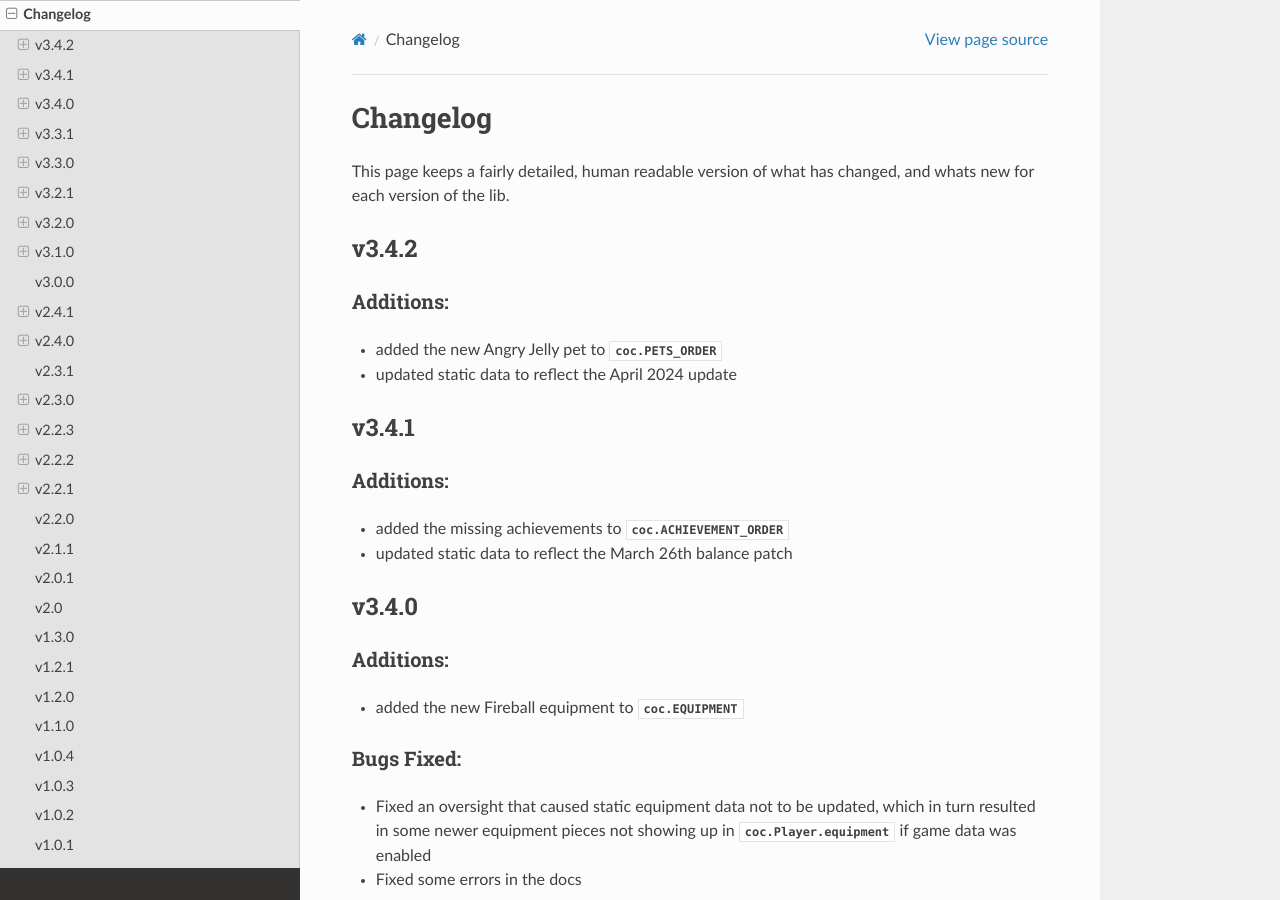
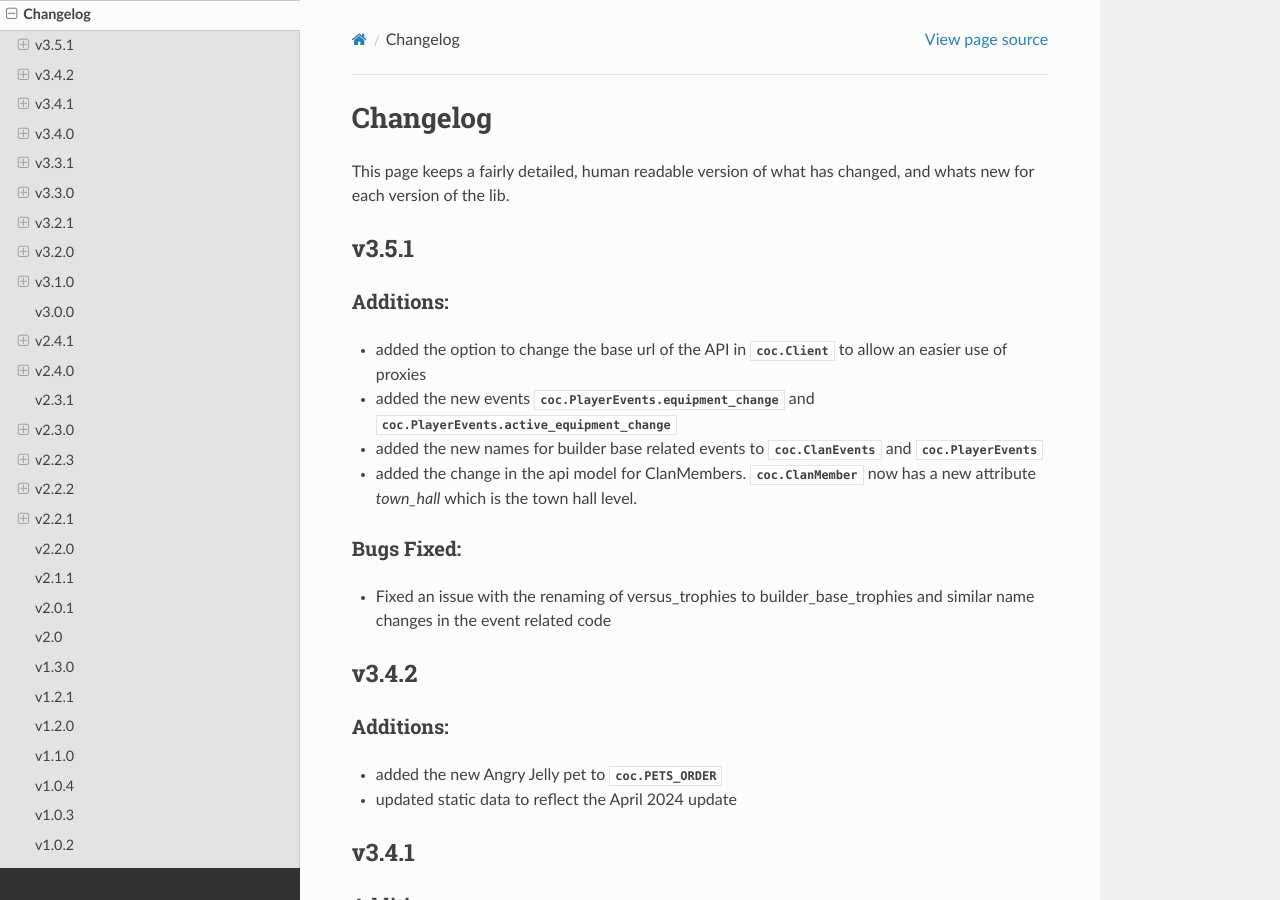
Before and after one commit to mathsman5133/coc.py, a Sphinx documentation site: the page built from docs/miscellaneous/changelog.rst, in a window 1280 px wide and 900 px high. Built offline with Sphinx 7.4.7 and the Read the Docs theme 2.0.0, drawn with Linux system fonts in a browser that asks for light colours.

Commit message:
Update docs

```diff
--- a/docs/advanced/event.rst
+++ b/docs/advanced/event.rst
@@ -91,6 +91,10 @@ To get an event for when a new war start, ie :attr:`ClanWar.preparation_start_ti
 
 .. note::
     The callback function of :func:`WarEvents.new_war` has only one parameter, the new :class:`ClanWar`.
+
+.. note::
+    The callback function of :func:`PlayerEvents.active_equipment_change` has four parameters, the old
+    :class:`Player`, the new :class:`Player`, the :class:`Hero` and the newly equipped :class:`Equipment`.
 
 
 The pattern is simple, and holds true for all attributes.
--- a/docs/miscellaneous/changelog.rst
+++ b/docs/miscellaneous/changelog.rst
@@ -6,6 +6,22 @@ Changelog
 ===========
 This page keeps a fairly detailed, human readable version
 of what has changed, and whats new for each version of the lib.
+
+v3.5.1
+------
+
+Additions:
+~~~~~~~~~~
+- added the option to change the base url of the API in :class:`coc.Client` to allow an easier use of proxies
+- added the new events :class:`coc.PlayerEvents.equipment_change` and :class:`coc.PlayerEvents.active_equipment_change`
+- added the new names for builder base related events to :class:`coc.ClanEvents` and :class:`coc.PlayerEvents`
+- added the change in the api model for ClanMembers. :class:`coc.ClanMember` now has a new attribute `town_hall` which
+  is the town hall level.
+
+Bugs Fixed:
+~~~~~~~~~~~
+- Fixed an issue with the renaming of versus_trophies to builder_base_trophies and similar name changes in the event
+  related code
 
 v3.4.2
 ------
```
